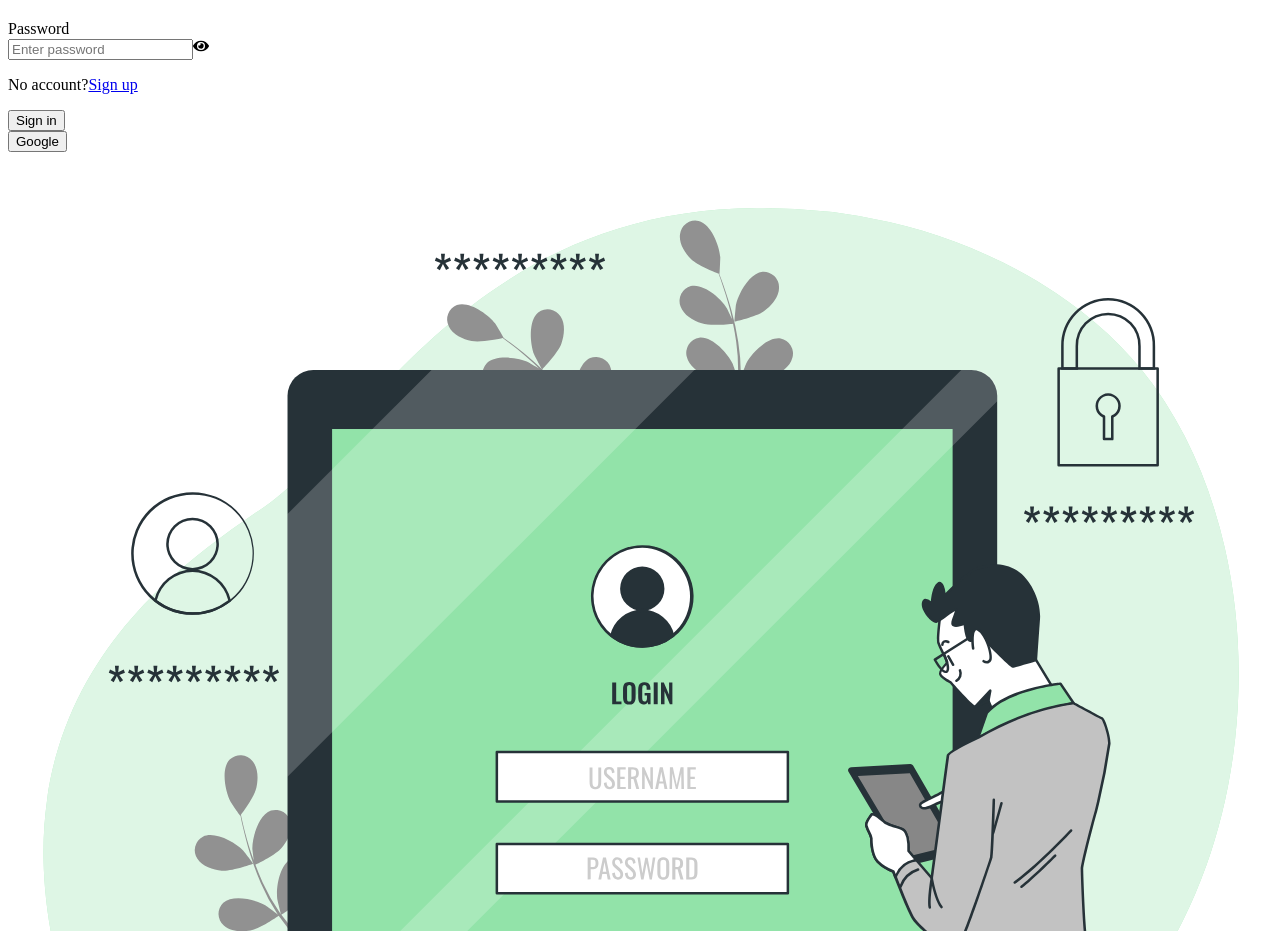
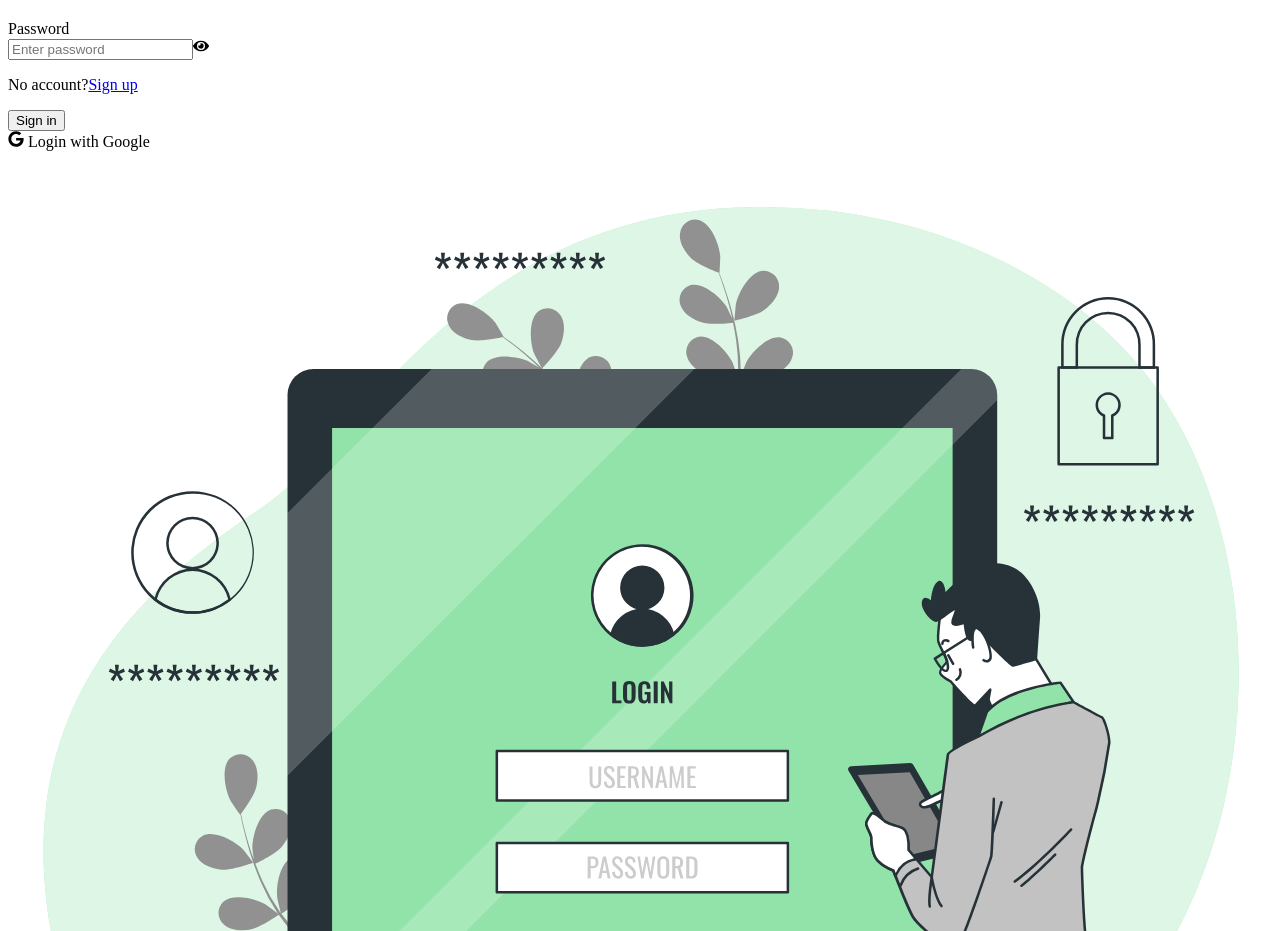
Before and after one commit to ismailhossendev/visa-service-review, a React (Create React App) app: page /login in a window 1280 px wide. Shown: the part 1740-2671 px from the top of the page. Built offline with nearby package versions, Linux system fonts and the light colour scheme; no server answers.

Commit message:
login page redesign

```diff
--- a/src/context/MainContext.jsx
+++ b/src/context/MainContext.jsx
@@ -30,6 +30,13 @@ const MainContext = ({children}) => {
             alert(error.message)
         });
     }
+
+    const handleCreate = (email,password) =>{
+        setLoading(true)
+       return auth.createUserWithEmailAndPassword(email,password)
+
+    }
+
     const value = {withGoogle,user,logout,loading}
     return (
         <div>
--- a/src/pages/AddService.jsx
+++ b/src/pages/AddService.jsx
@@ -36,7 +36,7 @@ const AddService = () => {
 
     return (
         <main className="flex min-h-screen flex-col justify-center p-10">
-                        <Helmet>
+            <Helmet>
                 <title>Visa Dalal -Add service</title>
             </Helmet>
             <form onSubmit={HandleServiceAdd} className="mx-auto rounded-xl border border-black  py-6 p-4 lg:w-1/2  shadow-2xl shadow-white/40">
--- a/src/pages/Blog.jsx
+++ b/src/pages/Blog.jsx
@@ -1,8 +1,12 @@
 import React from 'react';
+import { Helmet } from 'react-helmet-async';
 
 const Blog = () => {
     return (
         <section className=" ">
+            <Helmet>
+                <title>Visa Dalal -Add service</title>
+            </Helmet>
             <div className="container flex flex-col justify-center p-4 mx-auto md:p-8" bis_skin_checked="1">
                 <p className="p-2 text-sm font-medium tracking-wider text-center uppercase">How it works</p>
                 <h2 className="mb-12 text-4xl font-bold leading-none text-center sm:text-5xl">Frequently Asked Questions</h2>
--- a/src/pages/Login.jsx
+++ b/src/pages/Login.jsx
@@ -1,6 +1,6 @@
 import React, { useState,useContext } from 'react';
 import loginImg from '../assest/img/login.svg';
-import {FaEye, FaEyeSlash} from 'react-icons/fa';
+import {FaEye, FaEyeSlash,FaGoogle} from 'react-icons/fa';
 import { Link, useLocation, useNavigate } from 'react-router-dom';
 import { mainContext } from '../context/MainContext';
 import { Helmet } from 'react-helmet-async';
@@ -8,7 +8,7 @@ import { toast } from 'react-toastify';
 
 const Login = () => {
     const [show, setShow] =useState(false);
-    const {user,withGoogle} = useContext(mainContext)
+    const {withGoogle} = useContext(mainContext)
     const location = useLocation();
     const from = location.state?.from?.pathname || '/';
     const navigate = useNavigate();
@@ -23,6 +23,8 @@ const Login = () => {
             toast.error(err.code)
         })
     }
+
+
 
     return (
         <section className="relative flex flex-wrap lg:h-[80vh] lg:items-center bg-gray-300">
@@ -70,7 +72,9 @@ const Login = () => {
                         </button>
                     </div>
                     </form>
-                    <button onClick={handleGoogle} className='bg-rose-400 p-1 rounded-md'>Google</button>
+                    <div onClick={handleGoogle} className="flex items-center justify-center cursor-pointer my-2 gap-5 shadow-md text-gray-700 mx-auto w-[250px] hover:bg-indigo-500 rounded hover:text-gray-200 py-1">
+                        <FaGoogle/>  Login with Google
+                    </div>
                 </div>
             </div>
             <div className="h-64 w-full sm:h-96 lg:h-full lg:w-1/2">
--- a/src/pages/Register.jsx
+++ b/src/pages/Register.jsx
@@ -2,6 +2,7 @@ import React from 'react';
 import { Helmet } from 'react-helmet-async';
 
 const Register = () => {
+
     return (
         <section className="bg-white">
             <Helmet>
```
